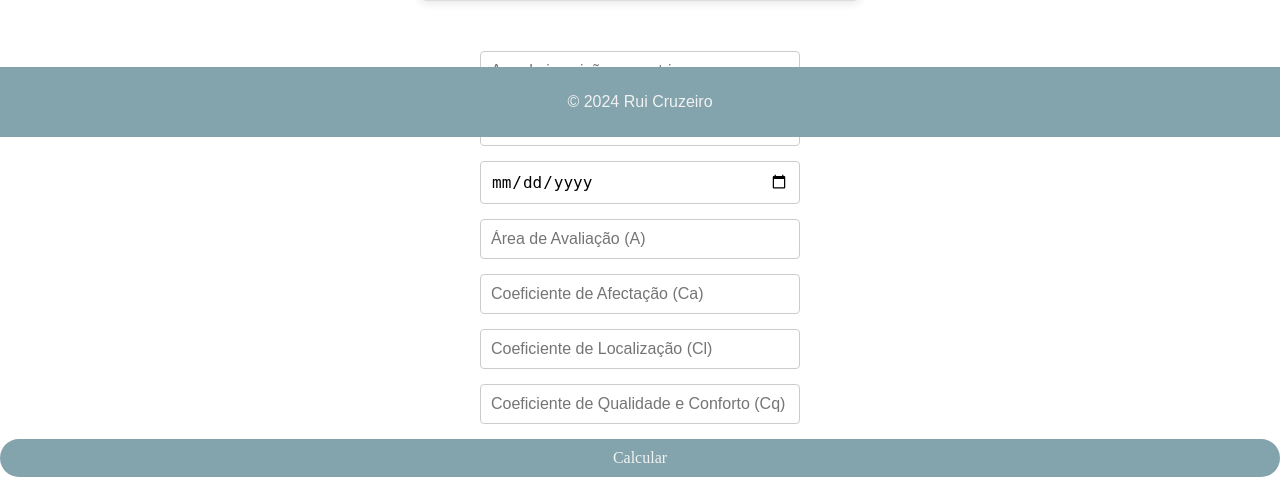
After one commit to ruicruzeiro/IMInimo, a Flask app: page /input in a window 1280 px wide. The commit adds this page. Shown: the part 663-1140 px from the top of the page. Run offline with Flask 3, Linux system fonts and the light colour scheme.

Commit message:
started build input form

```diff
--- a/app.py
+++ b/app.py
@@ -1,6 +1,8 @@
-from flask import Flask, flash, redirect, render_template, request
+from flask import Flask, flash, redirect, render_template, request, url_for
+
 
 app = Flask(__name__)
+
 
 @app.route("/")
 def index():
@@ -8,5 +10,11 @@ def index():
     return render_template("index.html")
 
 
+@app.route("/input")
+def input():
+    """Page for manual input of CPU data"""
+    return render_template("input.html")
+
+
 if __name__ == "__main__":
     app.run(debug=True)
--- /dev/null
+++ b/static/scripts.js
@@ -0,0 +1,28 @@
+
+function showPopup(popupId) {
+  var popup = document.getElementById(popupId);
+  if (popup.style.display === "block") {
+      popup.style.display = "none";
+  } else {
+      // Hide any other open popups
+      var popups = document.querySelectorAll('.popup');
+      popups.forEach(function(p) {
+          p.style.display = 'none';
+      });
+
+      popup.style.display = "block";
+  }
+}
+
+// Optional: Close the popup when clicking outside of it
+document.addEventListener('click', function(event) {
+  var isClickInsidePopup = event.target.closest('.popup');
+  var isClickOnIcon = event.target.classList.contains('help-icon');
+
+  if (!isClickInsidePopup && !isClickOnIcon) {
+      var popups = document.querySelectorAll('.popup');
+      popups.forEach(function(popup) {
+          popup.style.display = 'none';
+      });
+  }
+});
--- a/static/styles.css
+++ b/static/styles.css
@@ -4,11 +4,81 @@ body {
   padding: 0;
 }
 
+header {
+  padding: 20px;
+  text-align: center;
+}
+
+main {
+  padding-top: 50px;
+  text-align: center;
+}
+
+footer {
+  background-color: #83a3ad;
+  color: #f2f2f2;
+  padding: 10px 0;
+  position: fixed;
+  width: 100%;
+  bottom: 0;
+  text-align: center;
+}
+
+button {
+  background-color: #83a3ad; /* Green background */
+  color: #f2f2f2;
+  padding: 10px 20px; /* Padding for the button */
+  border: none; /* Remove default border */
+  border-radius: 25px; /* Rounded corners */
+  cursor: pointer; /* Pointer cursor on hover */
+  font-family: "Montserrat";
+  font-size: 16px; /* Font size */
+  transition: background-color 0.3s ease, transform 0.3s ease; /* Smooth transition */
+}
+
+button:hover {
+  background-color: #83a3ad; /* Darker green on hover */
+  color: #ebe9ac;
+
+}
+
+p {
+  font-family: "Lora", sans-serif;
+}
+
+h2 {
+  font-family: "Montserrat";
+}
+
+form {
+  display: flex;
+  flex-direction: column;
+}
+
+label {
+  margin-bottom: 8px;
+  font-weight: bold;
+  color: #333;
+}
+
+input[type="text"], input[type="date"] {
+  padding: 10px;
+  margin-bottom: 15px;
+  border: 1px solid #ccc;
+  border-radius: 4px;
+  font-size: 16px;
+  width: 25%;
+  box-sizing: border-box;
+}
+
+
+
+
 .navbar {
   background-color: #83a3ad;
   overflow: hidden;
   font-family: 'Montserrat', sans-serif;
-  font-weight: 100;
+  font-weight: bold;
 }
 
 .navbar a {
@@ -25,20 +95,13 @@ body {
   color: #ebe9ac;
 }
 
-header, main, footer {
+
+.form-container {
+  max-width: 400px; /* Set a fixed max width or percentage */
+  margin: 50px auto; /* Center the form */
   padding: 20px;
-  text-align: center;
+  background-color: #f9f9f9;
+  border: 1px solid #ddd;
+  border-radius: 8px;
+  box-shadow: 0 2px 10px rgba(0, 0, 0, 0.1);
 }
-
-main {
-  padding-top: 50px;
-}
-
-footer {
-  background-color: #83a3ad;
-  color: #ebe9ac;
-  padding: 10px 0;
-  position: fixed;
-  width: 100%;
-  bottom: 0;
-}
--- a/templates/index.html
+++ b/templates/index.html
@@ -26,7 +26,11 @@
   <p>Pode carregar a Caderneta Predial Urbana do imóvel ou inserir os dados
     manualmente.</p>
   <button class="btn btn-primary" type="submit">Carregar CPU</button>
-  <button class="btn btn-primary" type="submit">Inserir manualmente</button>
+  <a href="{{ url_for('input') }}">
+  <button class="btn btn-primary">
+    Inserir manualmente
+  </button>
+  </a>
 </section>
 
 {% endblock %}
--- /dev/null
+++ b/templates/input.html
@@ -0,0 +1,43 @@
+{% extends "layout.html" %}
+
+{% block main %}
+
+<section>
+  <form action="/compute" method="post">
+    <h2>Dados de avaliação</h2>
+    <div class="form-container">
+      <input autocomplete="off" autofocus name="concelho" placeholder="Concelho" type="text">
+      <span class="help-icon" onclick="showPopup('popup1')">?</span>
+      <div class="popup" id="popup1">
+          <p>This is an explanation for Field 1.</p>
+          <img src="example.jpg" alt="Example Image">
+      </div>
+    </div>
+    <div>
+      <input autocomplete="off" autofocus name="ano_de_inscricao_matriz" placeholder="Ano de inscrição na matriz" type="text">
+    </div>
+    <div>
+      <input autocomplete="off" autofocus name="vpt_actual" placeholder="Valor Patrimonial Actual (CIMI)" type="text">
+    </div>
+    <div>
+      <input autocomplete="off" autofocus name="data_avaliacao" placeholder="Avaliada em" type="date">
+    </div>
+    <div>
+      <input autocomplete="off" autofocus name="avaliacao_A" placeholder="Área de Avaliação (A)" type="text">
+    </div>
+    <div>
+      <input autocomplete="off" autofocus name="avaliacao_Ca" placeholder="Coeficiente de Afectação (Ca)" type="text">
+    </div>
+    <div>
+      <input autocomplete="off" autofocus name="Cl" placeholder="Coeficiente de Localização (Cl)" type="text">
+    </div>
+    <div>
+      <input autocomplete="off" autofocus name="Cq" placeholder="Coeficiente de Qualidade e Conforto (Cq)" type="text">
+    </div>
+    <button class="btn btn-primary" type="submit">Calcular</button>
+</form>
+
+
+</section>
+
+{% endblock %}
--- a/templates/layout.html
+++ b/templates/layout.html
@@ -5,7 +5,7 @@
     <meta name="viewport" content="width=device-width, initial-scale=1.0">
     <meta http-equiv="X-UA-Compatible" content="ie=edge">
     <title>IMInimo</title>
-    <link href="/static/styles.css" rel="stylesheet">
+    <link href="{{url_for('static', filename='styles.css')}}" rel="stylesheet">
 </head>
 <body>
     <div class="navbar">
@@ -24,5 +24,8 @@
     <footer>
         <p>&copy; 2024 Rui Cruzeiro</p>
     </footer>
+
+    <script src="{{url_for('static', filename='scripts.js')}}"></script>
+
 </body>
 </html>
```
